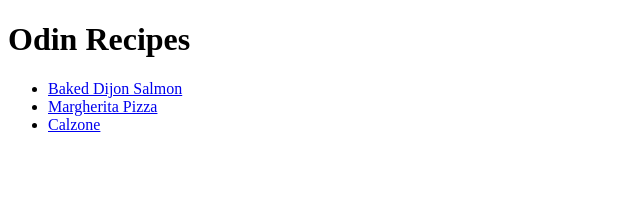
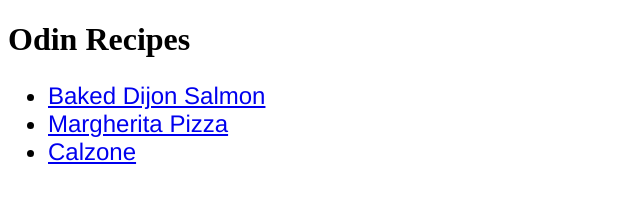
Before and after one commit to atrakjun51/odin-recipes, a plain HTML site: page index.html in a window 1280 px wide. Shown: the whole page, without its empty margins (0-640 px from the left). Drawn offline with Linux system fonts and the light colour scheme.

Commit message:
Increase link text size

```diff
--- a/css/styles.css
+++ b/css/styles.css
@@ -0,0 +1,4 @@
+.list-general {
+    font-family:'Franklin Gothic Medium', 'Arial Narrow', Arial, sans-serif;
+    font-size: 24px;
+}
--- a/index.html
+++ b/index.html
@@ -6,8 +6,8 @@
         <title>Odin Recipes</title>
     </head>
     <body>
-        <h1>Odin Recipes</h1>
-        <ul>
+        <h1 class="header-general">Odin Recipes</h1>
+        <ul class="list-general">
             <li><a href="./recipes/baked-dijon-salmon.html">Baked Dijon Salmon</a></li>
             <li><a href="./recipes/margherita-pizza.html">Margherita Pizza</a></li>
             <li><a href="./recipes/calzone.html">Calzone</a></li>
```
